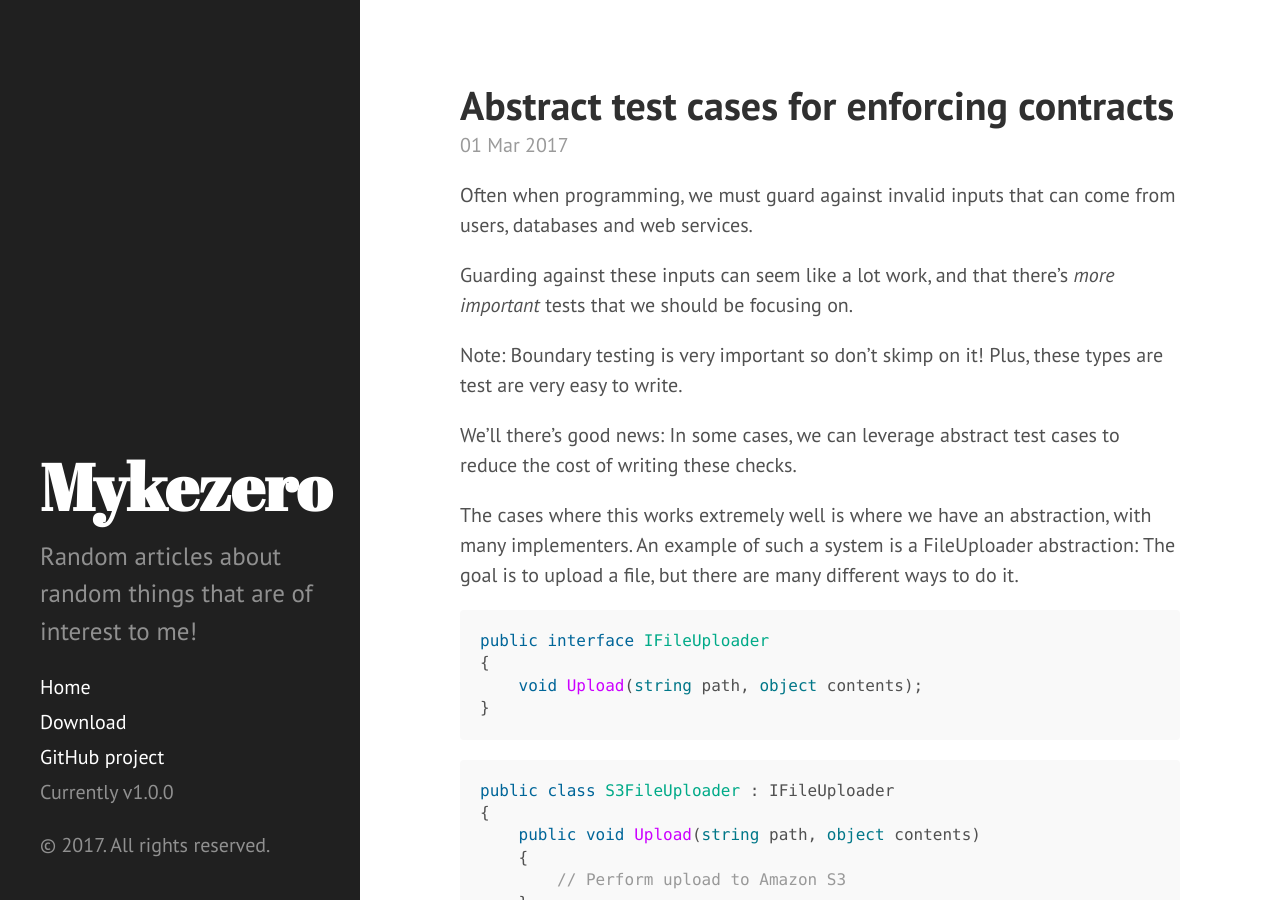
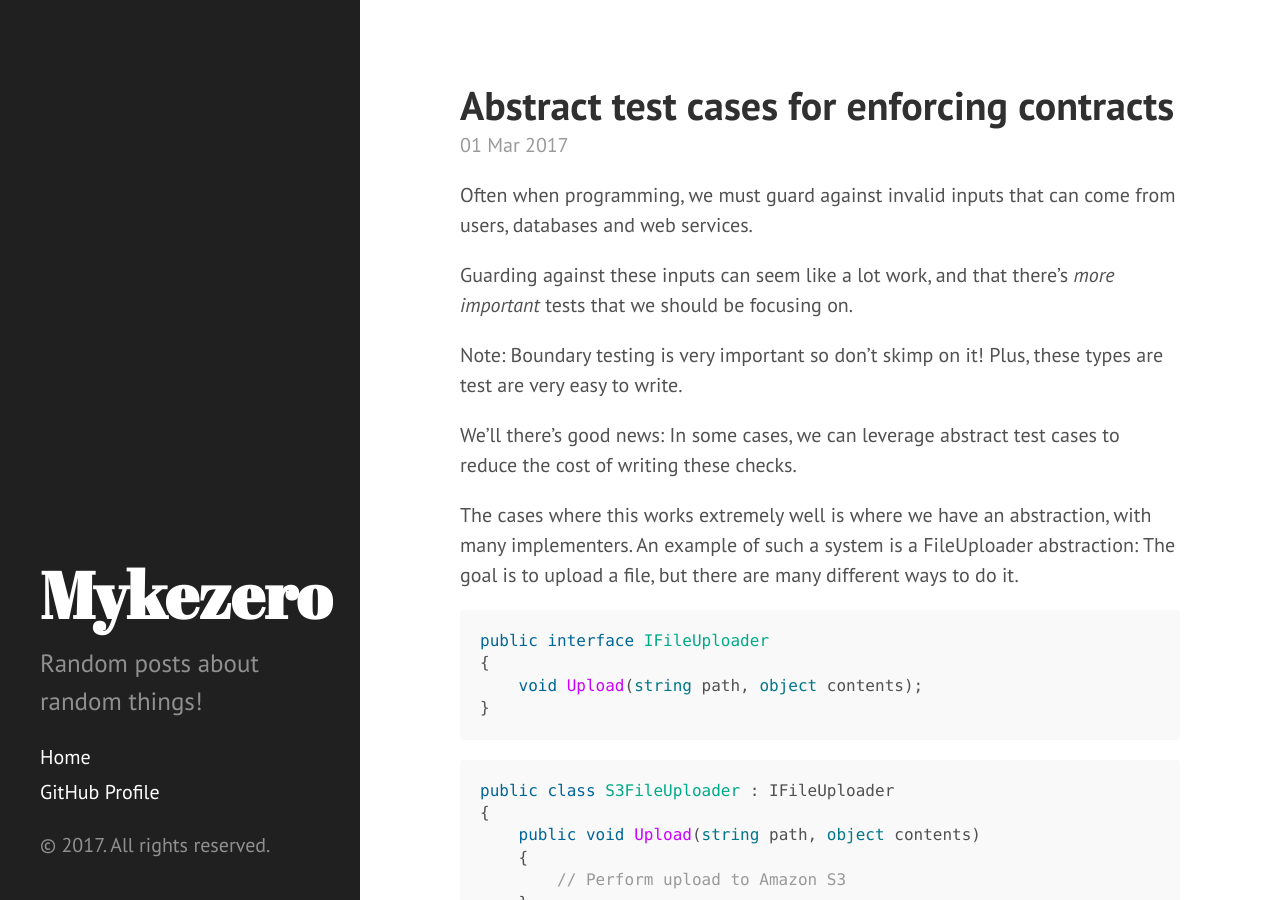
Before and after one commit to Mykezero/Mykezero.github.io, a Jekyll site: the page built from index.html, in a window 1280 px wide and 900 px high. Built offline with Jekyll 4.4.1, drawn with Linux system fonts in a browser that asks for light colours; the list of posts is cut into pages by our own code.

Commit message:
Customize sidebar, update config

```diff
--- a/_config.yml
+++ b/_config.yml
@@ -7,8 +7,8 @@ permalink:        pretty
 
 # Setup
 title:            Mykezero
-tagline:          'Ramblings of a Software Enthusiat'
-description:      'Random articles about random things that are of interest to me!'
+tagline:          'Blog Posts'
+description:      'Random posts about random things!'
 url:              https://mykezero.github.io
 baseurl:          /
 
--- a/_includes/head.html
+++ b/_includes/head.html
@@ -22,8 +22,11 @@
 
   <!-- Icons -->
   <link rel="apple-touch-icon-precomposed" sizes="144x144" href="{{ site.baseurl }}public/apple-touch-icon-144-precomposed.png">
-                                 <link rel="shortcut icon" href="{{ site.baseurl }}public/favicon.ico">
+  <link rel="shortcut icon" href="{{ site.baseurl }}public/favicon.ico">
 
   <!-- RSS -->
   <link rel="alternate" type="application/rss+xml" title="RSS" href="/atom.xml">
+
+  <!-- Includes -->
+  {% include google_analytics.html %}
 </head>
--- a/_includes/sidebar.html
+++ b/_includes/sidebar.html
@@ -26,9 +26,7 @@
         {% endif %}
       {% endfor %}
 
-      <a class="sidebar-nav-item" href="{{ site.github.repo }}/archive/v{{ site.version }}.zip">Download</a>
-      <a class="sidebar-nav-item" href="{{ site.github.repo }}">GitHub project</a>
-      <span class="sidebar-nav-item">Currently v{{ site.version }}</span>
+      <a class="sidebar-nav-item" href="{{ site.author.url }}">GitHub Profile</a>
     </nav>
 
     <p>&copy; {{ site.time | date: '%Y' }}. All rights reserved.</p>
```
